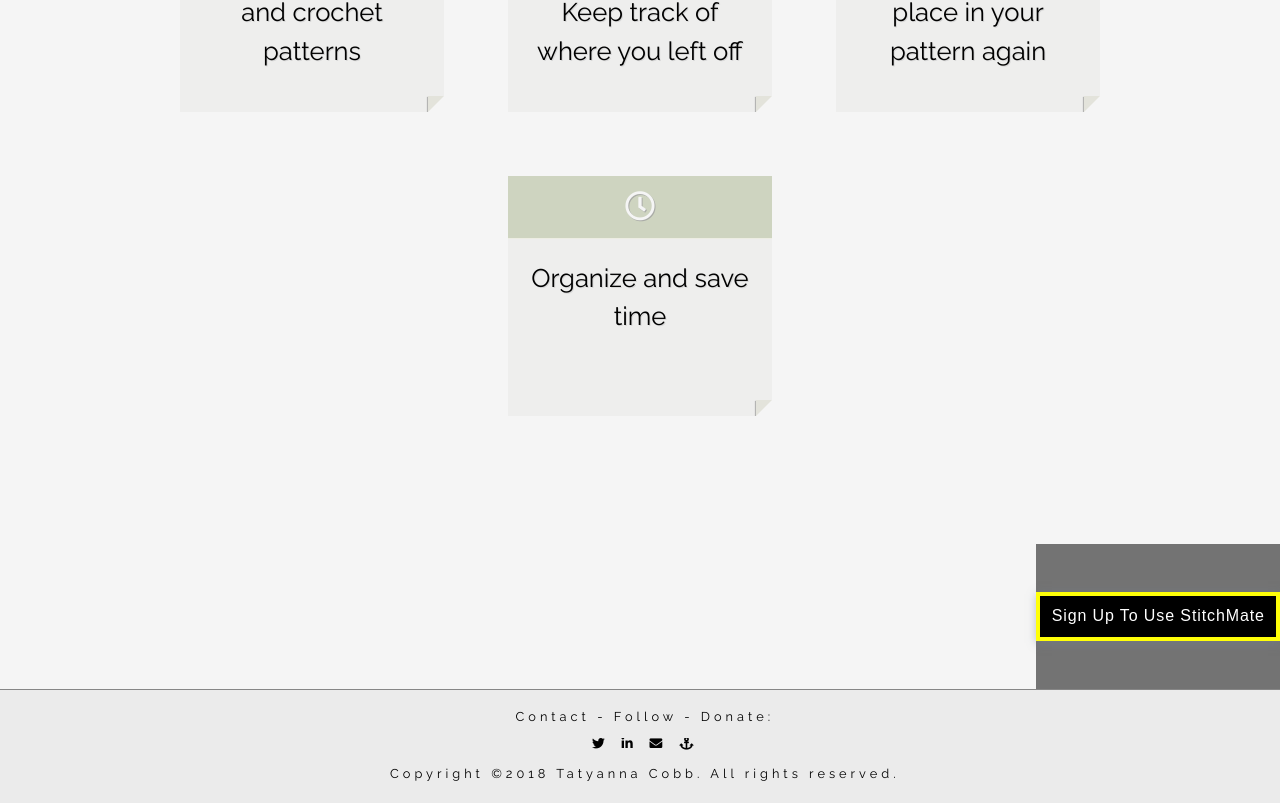
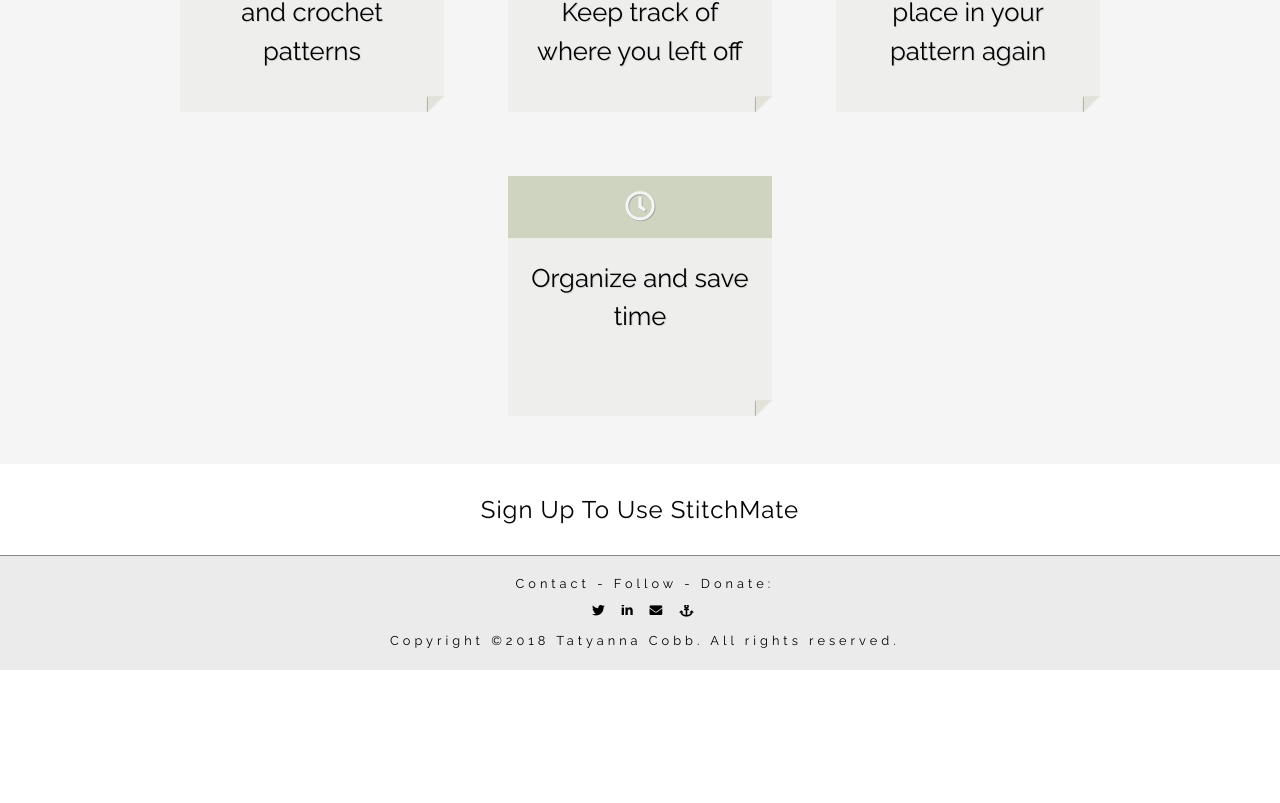
Before and after one commit to TatyCat/stitchmate, a React (Create React App) app in the folder client/: page / in a window 1280 px wide. Shown: the part 907-1710 px from the top of the page. After the commit the page ends 1577 px from the top, so only its background shows below. Built offline with nearby package versions, Linux system fonts and the light colour scheme.

Commit message:
fixed bottom CTA button

```diff
--- a/client/src/index.css
+++ b/client/src/index.css
@@ -434,16 +434,30 @@ textarea {
   text-align: center;
 }
 
+/* Optional flex below */
+
 .landing-pg section {
   display: flex;
   flex-flow: column;
   justify-content: center;
 }
 
-.landing-pg section div {
-  margin-top: 5rem;
-  background-color: rgba(14, 14, 14, 0.555);
-  align-self: flex-end;
+.landing-pg article div {
+  padding: 2rem;
+  text-align: center;
+}
+
+.landing-pg article div a:link, .landing-pg article div a:visited {
+  text-decoration: none;
+  color: inherit;
+  text-shadow: #F1F1F1 .5px .5px;
+  letter-spacing: 1px;
+  font-size: 3vh;
+}
+
+.landing-pg article div:hover {
+  background-color: black;
+  color: white;
 }
 
 /* --------- Footer */
--- a/client/src/pages/Landing.js
+++ b/client/src/pages/Landing.js
@@ -58,10 +58,10 @@ class Landing extends Component {
                   <p>Organize and save time</p>
                 </li>
               </ul>
-              <div>
-                <button><span>Sign Up To Use StitchMate</span></button>
-              </div>
             </section>
+            <div>
+              <Link>Sign Up To Use StitchMate</Link>
+            </div>
           </article>
 
         </main>
```
